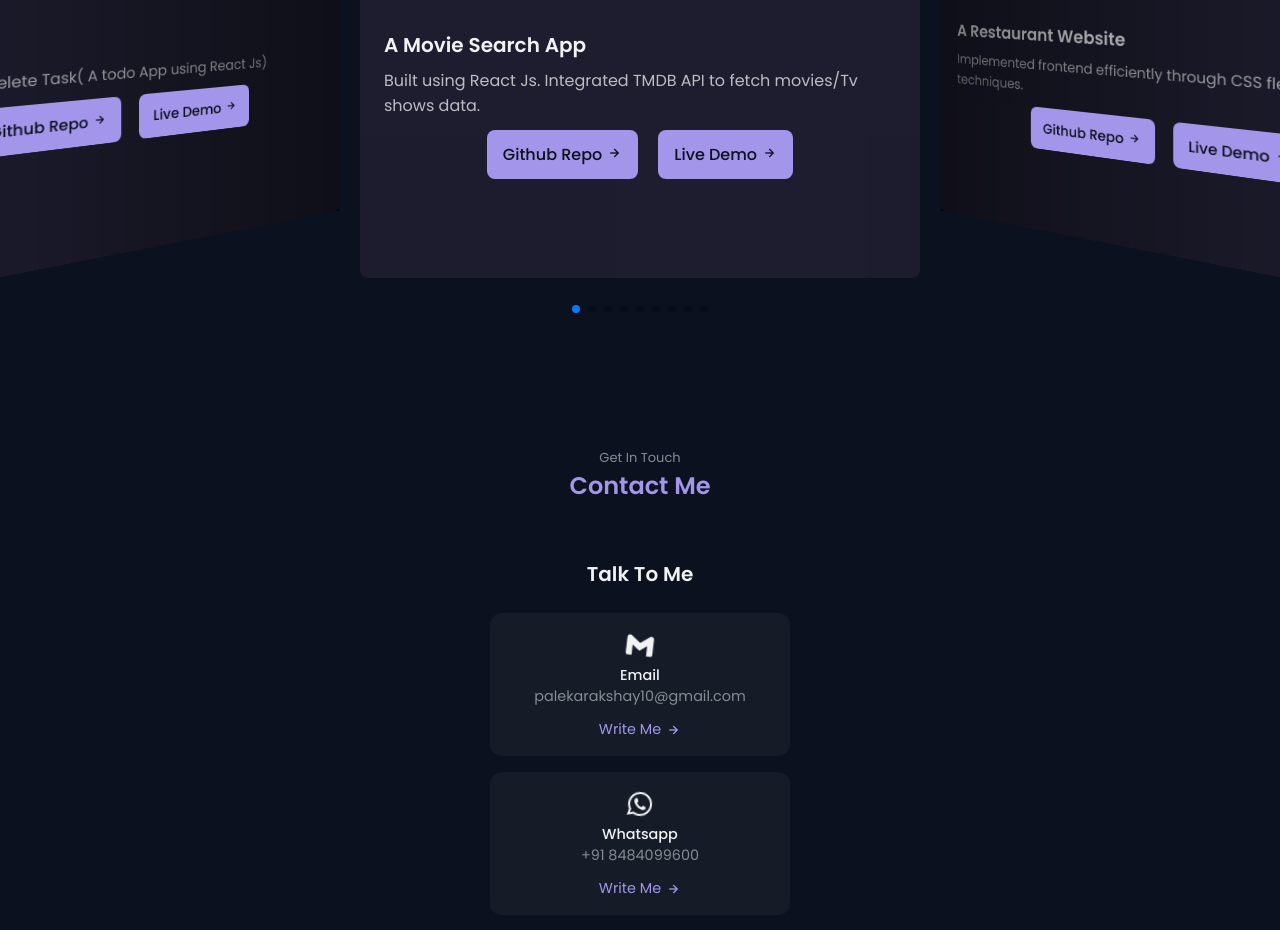
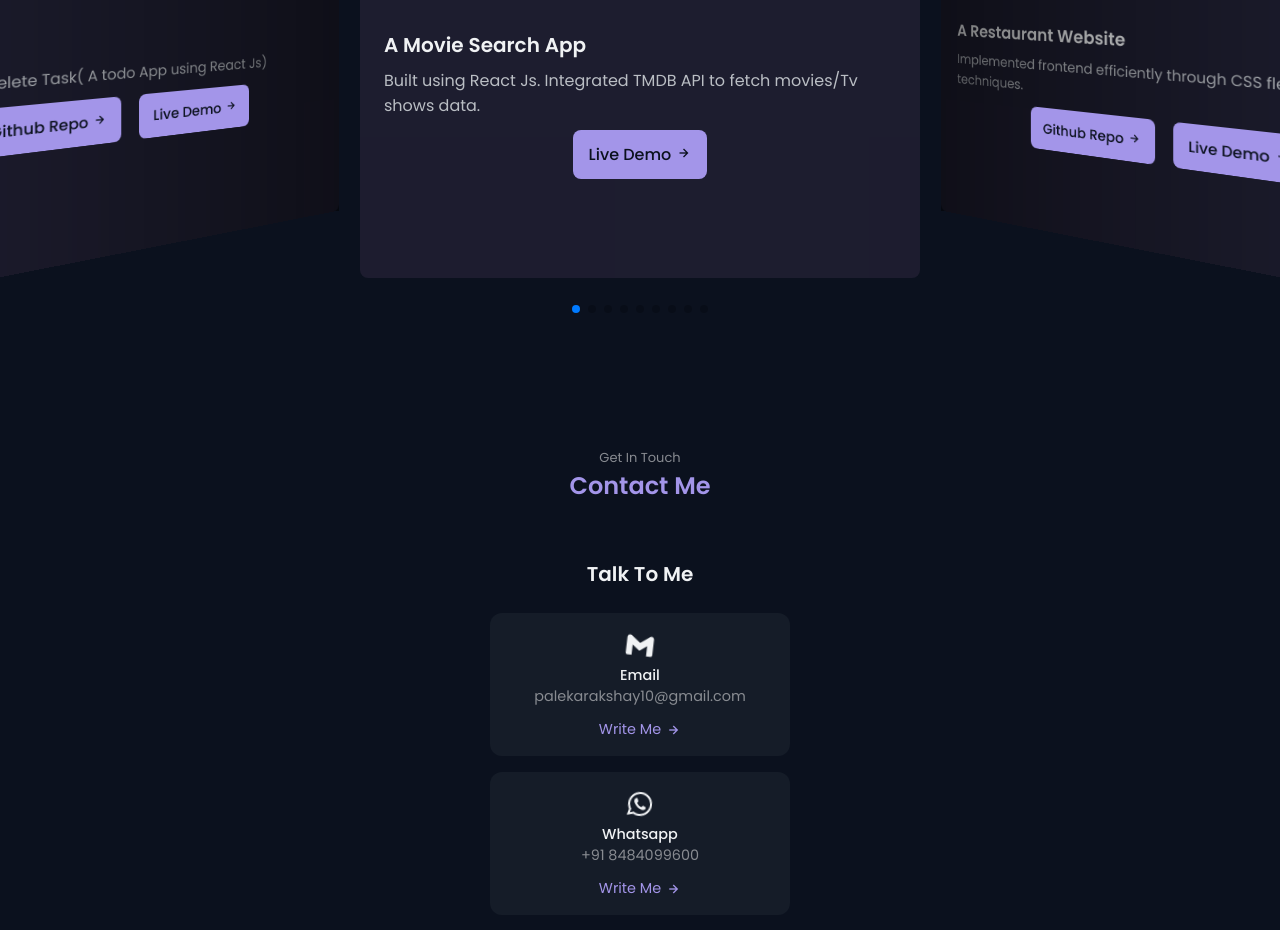
Before and after one commit to akshay9534/portfolio-main, a website: page index.html in a window 1280 px wide. Shown: the part 3900-4830 px from the top of the page. Drawn offline with nearby package versions, Linux system fonts and the light colour scheme; a web font is replaced by a local one.

Commit message:
git hub link comment

```diff
--- a/index.html
+++ b/index.html
@@ -541,11 +541,11 @@
                             <p class="portfolio__description"> Built using React Js. Integrated TMDB API to fetch
                                 movies/Tv shows data.</p>
                             <div style="display: flex;justify-content:center;gap: 20px;">
-                                <a href="https://github.com/swaralipanchal/Cinemax" target="_blank"
+                                <!-- <a href="https://github.com/swaralipanchal/Cinemax" target="_blank"
                                     class="button button--flex button--small portfolio__button">
                                     Github Repo
                                     <i class='bx bx-right-arrow-alt button__icon'></i>
-                                </a>
+                                </a> -->
                                 <a href="https://cinemaxwatch.netlify.app/" target="_blank"
                                     class="button button--flex button--small portfolio__button">
                                     Live Demo
```
